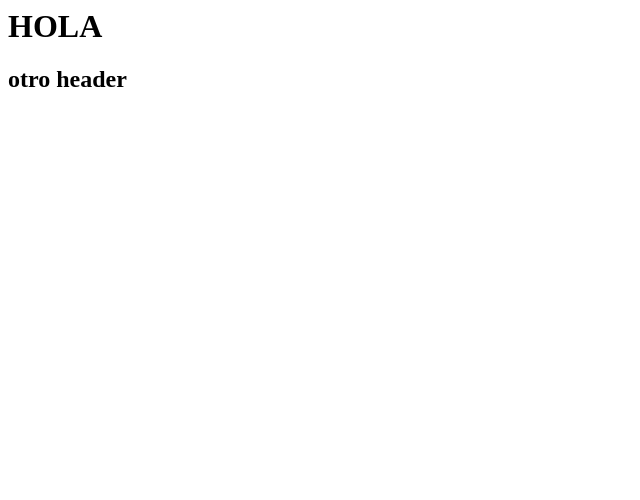
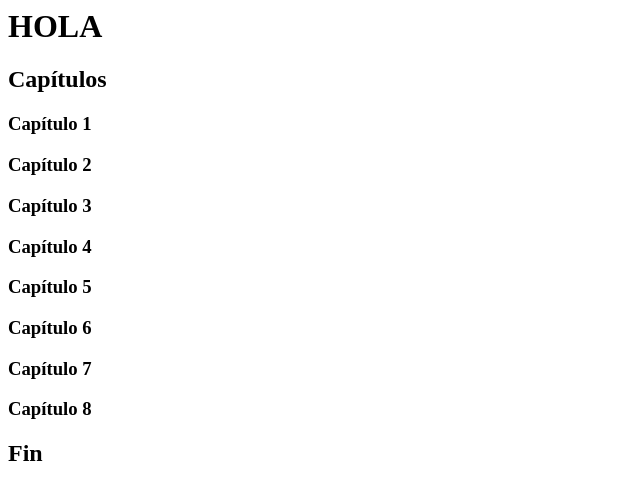
Before and after one commit to Emithemex/sesion3_web, a plain HTML site: page index.html in a window 1280 px wide. Shown: the whole page, without its empty margins (0-640 px from the left). Drawn offline with Linux system fonts and the light colour scheme.

Commit message:
Mi primer libro

```diff
--- a/index.html
+++ b/index.html
@@ -1,2 +1,12 @@
 <h1> HOLA <h1>
-<h2> otro header <h2>
+<h2> Capítulos <h2>
+<h3> Capítulo 1<h3>
+<h3> Capítulo 2<h3>
+<h3> Capítulo 3<h3>
+<h3> Capítulo 4<h3>
+<h3> Capítulo 5<h3>
+<h3> Capítulo 6<h3>
+<h3> Capítulo 7<h3>
+<h3> Capítulo 8<h3>
+
+<h2> Fin <h2>
```
